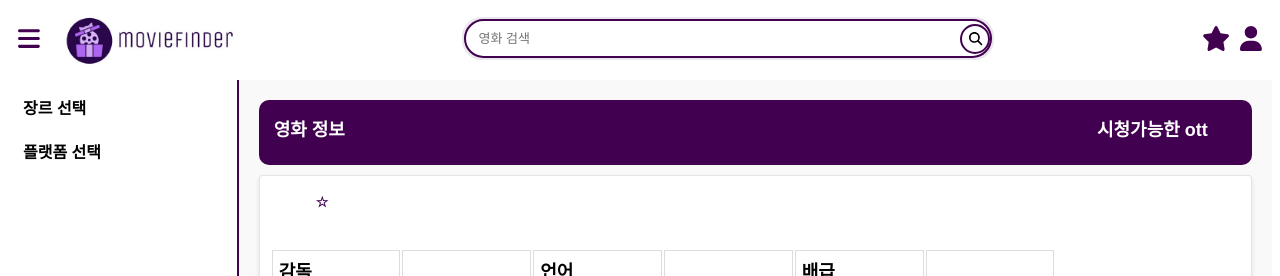
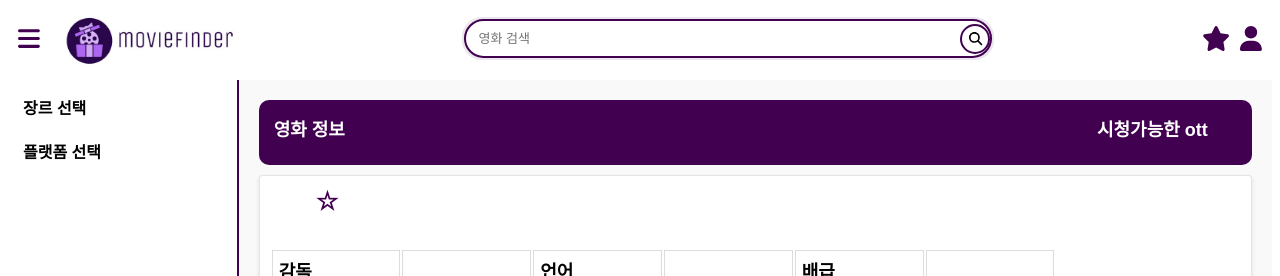
Before and after one commit to jiwon72/2023bootcamp_teamproject, a Vue app in the folder frontend/: page /movie/1 in a window 1280 px wide. Shown: the top 276 px of the page. Built offline with nearby package versions, Linux system fonts and the light colour scheme; no server answers.

Commit message:
fix : 별 모양 버튼 크기 변경

```diff
--- a/frontend/src/Views/MovieinformationPage.vue
+++ b/frontend/src/Views/MovieinformationPage.vue
@@ -114,7 +114,7 @@
               <ul>
                 <h3 class="info-movie-title" v-if="movie">{{ movie.title }}</h3>
               </ul>
-              <button @click="toggleGostar" class="info-gostar">
+              <button width= 15px height=15px @click="toggleGostar" class="info-gostar">
                 <span v-if="!gostarActive" class="before-star">☆</span>
                 <span v-else class="after-star">★</span>
               </button>
@@ -380,6 +380,7 @@ export default {
         if (response.ok) {
           const data = await response.json();
           this.gostarActive = true; // ★ (별) 아이콘 표시
+          alert("보관함에 추가되었습니다.");
           console.log("Favorites:", data.favorites);
         } else {
           console.error("Failed to add to favorites");
@@ -415,7 +416,6 @@ export default {
   },
 };
 </script>
-
 <style scoped>
 .info-top-bar {
   display: flex;
@@ -660,12 +660,13 @@ export default {
   background-color: transparent;
   color: rgb(65, 0, 80);
   font-weight: bold;
+  font-size: 24px;  /* 이 값을 조정하여 별의 크기를 변경하세요. */
   position: relative;
   cursor: pointer;
 }
-.before-star,
-.after-star {
-  font-size: 40px;
+.info-gostar .before-star,
+.info-gostar .after-star {
+  font-size: 25px;
   display: inline;
   line-height: initial;
 }
```
